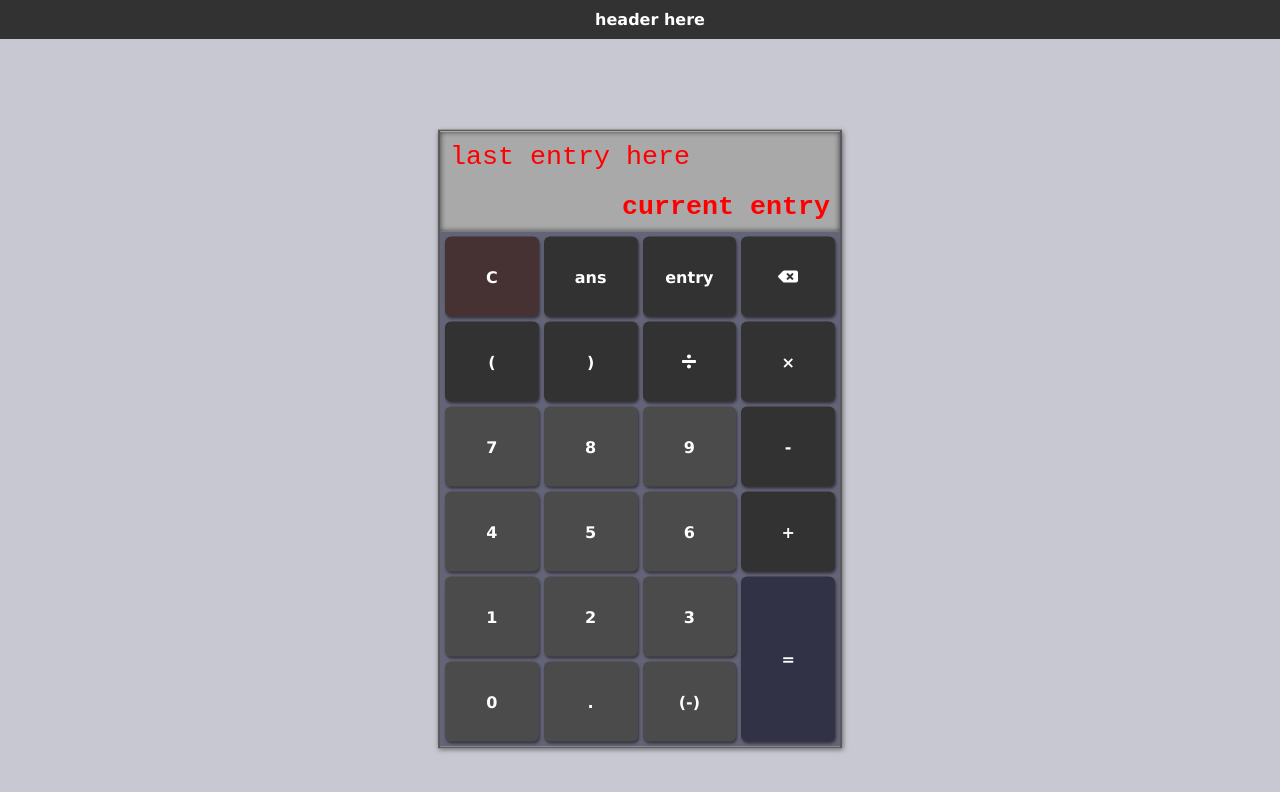
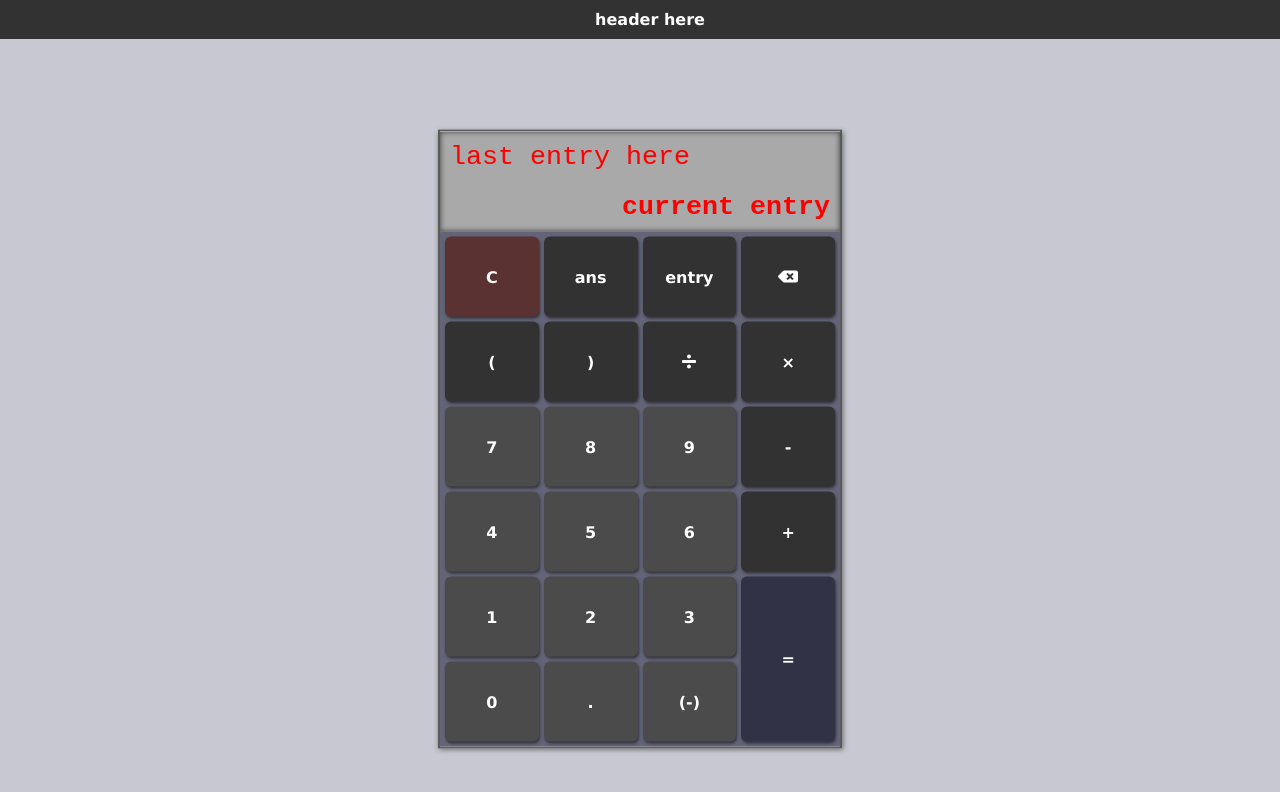
Before and after one commit to msmit1123/JavaScriptCalculator, a React (Create React App) app: page / in a window 1280 px wide. Shown: the top 792 px of the page. Built offline with nearby package versions, Linux system fonts and the light colour scheme.

Commit message:
adjusted color of clear button

```diff
--- a/src/App.scss
+++ b/src/App.scss
@@ -130,10 +130,10 @@ h5{
         }
 
         &#clear{
-          background-color:rgba(70,50,50,1);
+          background-color:rgba(90,50,50,1);
         }
         &#clear:hover{
-          background-color:rgba(80,60,60,1);
+          background-color:rgba(100,60,60,1);
         }
         &#clear:active{
           background-color: rgba(100,150,150,1);
```
